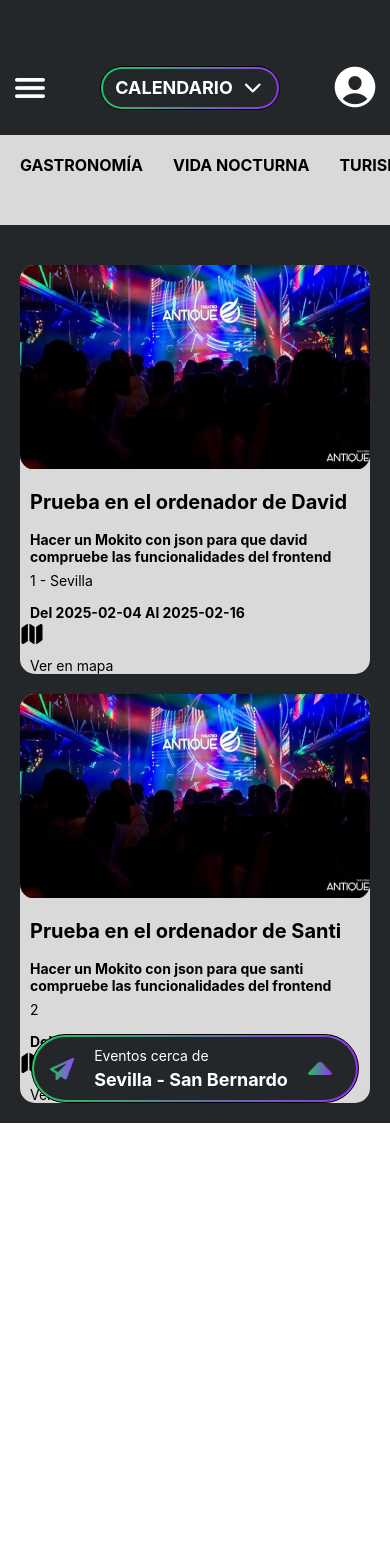
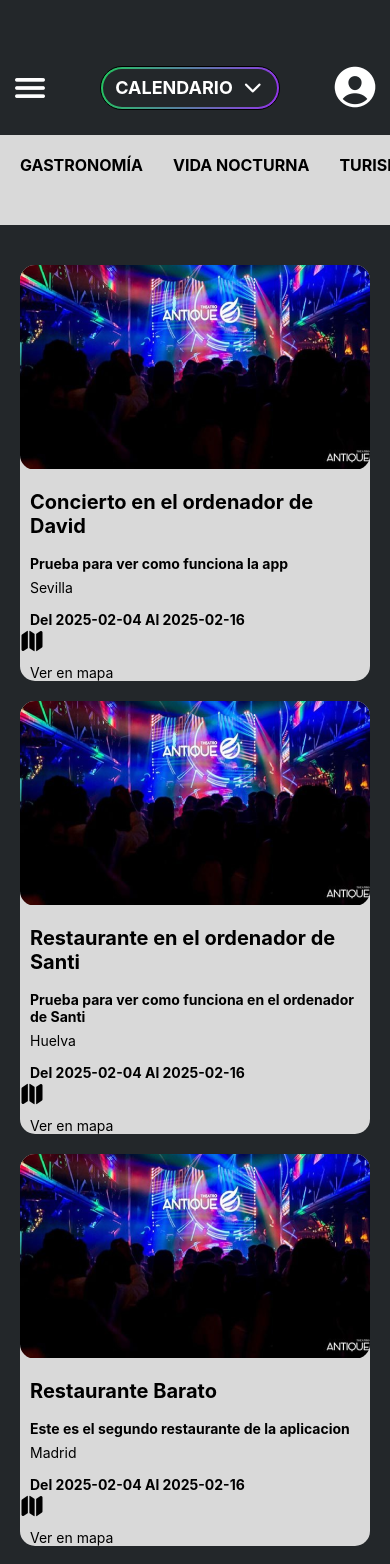
Before and after one commit to Guia-Social/GuiaSocial-Front, a React Native app: screen /Home in a window 390 px wide. Shown: the top 1564 px of the page. Before the commit the page ends 1123 px from the top, so only its background shows below. Built offline with nearby package versions, Linux system fonts and the light colour scheme.

Commit message:
filtro eventos

```diff
--- a/src/mocks/EventoMock.json
+++ b/src/mocks/EventoMock.json
@@ -1,26 +1,74 @@
 [
     {
         "eventoId" : "1",
-        "nombre" : "Prueba en el ordenador de David",
-        "descripcion" : "Hacer un Mokito con json para que david compruebe las funcionalidades del frontend",
+        "nombre" : "Concierto en el ordenador de David",
+        "descripcion" : "Prueba para ver como funciona la app",
         "fechaInicio" : "2025-02-04",
         "fechaFin" : "2025-02-16",
         "ubicacion" : "https://maps.app.goo.gl/wTVzYD7LGEtNb9Ad8",
-        "categoria" : "1",
-        "ciudad" : "1 - Sevilla",
-        "tipoEvento" : "2",
-        "idCreador" : "2"
+        "ciudad" : "Sevilla",
+        "nombre_categoria": "Concierto",
+        "tipo_de_evento": "Musica",
+        "idCreador" : "VIP"
     },
     {
         "eventoId" : "2",
-        "nombre" : "Prueba en el ordenador de Santi",
-        "descripcion" : "Hacer un Mokito con json para que santi compruebe las funcionalidades del frontend",
+        "nombre" : "Restaurante en el ordenador de Santi",
+        "descripcion" : "Prueba para ver como funciona en el ordenador de Santi",
         "fechaInicio" : "2025-02-04",
         "fechaFin" : "2025-02-16",
         "ubicacion" : "https://maps.app.goo.gl/wTVzYD7LGEtNb9Ad8",
-        "categoria" : "2",
-        "ciudad" : "2",
-        "tipoEvento" : "1",
-        "idCreador" : "1"
+        "ciudad" : "Huelva",
+        "nombre_categoria": "Restaurante",
+        "tipo_de_evento": "Gastronomia",
+        "idCreador" : ""
+    },
+    {
+        "eventoId" : "3",
+        "nombre" : "Restaurante Barato",
+        "descripcion" : "Este es el segundo restaurante de la aplicacion",
+        "fechaInicio" : "2025-02-04",
+        "fechaFin" : "2025-02-16",
+        "ubicacion" : "https://maps.app.goo.gl/wTVzYD7LGEtNb9Ad8",
+        "ciudad" : "Madrid",
+        "nombre_categoria": "Restaurante",
+        "tipo_de_evento": "Gastronomía",
+        "idCreador" : ""
+    },
+    {
+        "eventoId" : "4",
+        "nombre" : "Concierto de rock",
+        "descripcion" : "Prueba para ver como funciona la app",
+        "fechaInicio" : "2025-02-04",
+        "fechaFin" : "2025-02-16",
+        "ubicacion" : "https://maps.app.goo.gl/wTVzYD7LGEtNb9Ad8",
+        "ciudad" : "Madrid",
+        "nombre_categoria": "Concierto",
+        "tipo_de_evento": "Musica",
+        "idCreador" : "VIP"
+    },
+    {
+        "eventoId" : "5",
+        "nombre" : "Salsodromo",
+        "descripcion" : "Prueba para ver como funciona la app",
+        "fechaInicio" : "2025-02-04",
+        "fechaFin" : "2025-02-16",
+        "ubicacion" : "https://maps.app.goo.gl/wTVzYD7LGEtNb9Ad8",
+        "ciudad" : "Madrid",
+        "nombre_categoria": "Discoteca",
+        "tipo_de_evento": "Vida Nocturna",
+        "idCreador" : "VIP"
+    },
+    {
+        "eventoId" : "6",
+        "nombre" : "La casa de Vaco",
+        "descripcion" : "Prueba para ver como funciona la app",
+        "fechaInicio" : "2025-02-04",
+        "fechaFin" : "2025-02-16",
+        "ubicacion" : "https://maps.app.goo.gl/wTVzYD7LGEtNb9Ad8",
+        "ciudad" : "Madrid",
+        "nombre_categoria": "Discoteca",
+        "tipo_de_evento": "Vida Nocturna",
+        "idCreador" : "VIP"
     }
 ]
--- a/src/mocks/TipoDeEventoMock.json
+++ b/src/mocks/TipoDeEventoMock.json
@@ -1,12 +1,12 @@
 [
     {
         "tipoId" : "1",
-        "nombre" : "Salamaleko",
+        "nombre" : "Vip",
         "eventos" : ["1", "2"]
     },
     {
         "tipoId" : "2",
-        "nombre" : "Salsa y picante",
+        "nombre" : "Amigos",
         "eventos" : []
     }
 ]
--- a/src/paginas/tabs/GastronomiaScreen.js
+++ b/src/paginas/tabs/GastronomiaScreen.js
@@ -13,7 +13,7 @@ export function GastronomiaScreen() {
 
   useEffect(() => {
     // Filtramos los eventos que tienen tipo "GASTRONOMIA"
-    const eventosGastronomia = EventoMock.filter(evento => evento.tipo_de_evento === 'Gastronomia');
+    const eventosGastronomia = EventoMock.filter(evento => evento.tipo_de_evento === 'Gastronomía');
     setEventos(eventosGastronomia);
   }, []);
 
```
Also changed, not shown: src/mocks/CategoriaMock.json (+10 -0 lines).
